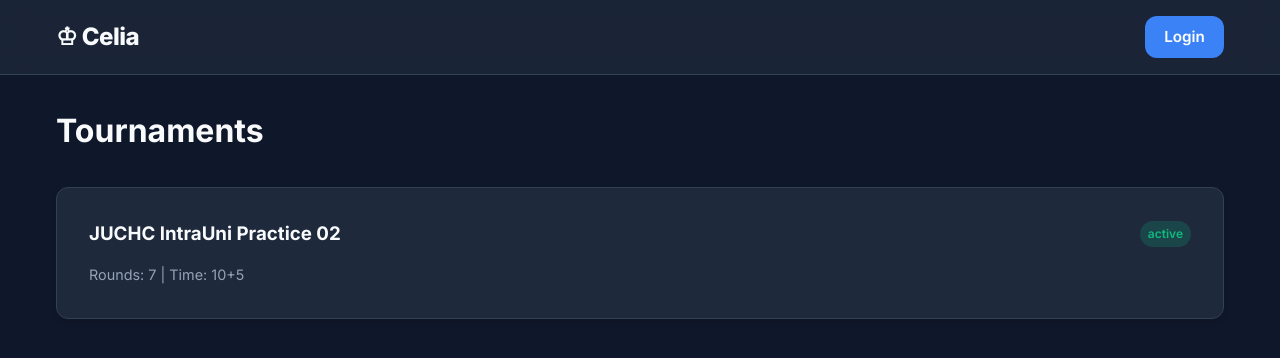
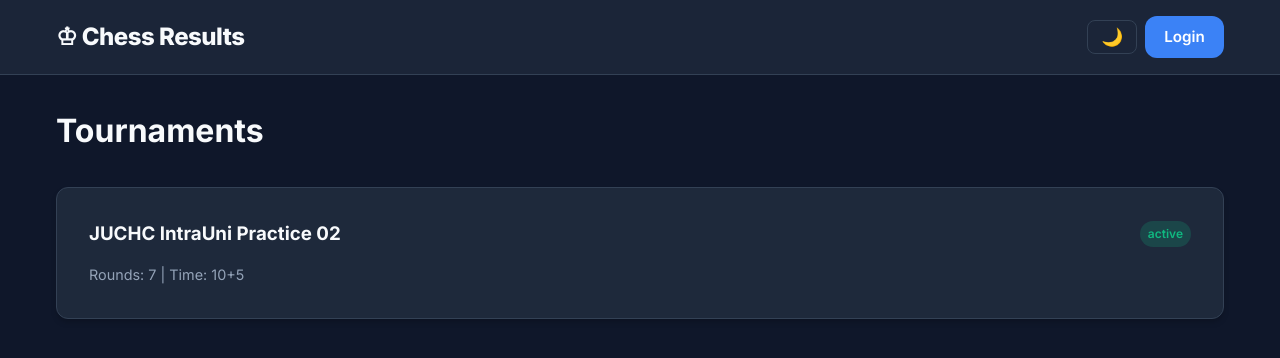
Before and after one commit to MDTHA-X/Chess-Results, a PHP site: page / in a window 1280 px wide. Shown: the top 358 px of the page. Run offline with PHP 8.4, Linux system fonts and the light colour scheme; data comes from the database, SQL or seed files in the repository.

Commit message:
Add dark/light mode toggle with persistence and sleek light theme styling

```diff
--- a/assets/app.js
+++ b/assets/app.js
@@ -1,6 +1,28 @@
 document.addEventListener('DOMContentLoaded', () => {
     const appRoot = document.getElementById('app-root');
     const logoutBtn = document.getElementById('logoutBtn');
+    const themeToggleBtn = document.getElementById('themeToggleBtn');
+    const themeIcon = document.getElementById('themeIcon');
+
+    function updateThemeIcon(theme) {
+        if (!themeIcon) return;
+        themeIcon.textContent = theme === 'light' ? '☀️' : '🌙';
+        if (themeToggleBtn) {
+            themeToggleBtn.setAttribute('title', theme === 'light' ? 'Switch to Dark Mode' : 'Switch to Light Mode');
+        }
+    }
+
+    const currentTheme = document.documentElement.getAttribute('data-theme') || 'dark';
+    updateThemeIcon(currentTheme);
+
+    if (themeToggleBtn) {
+        themeToggleBtn.addEventListener('click', () => {
+            const nextTheme = document.documentElement.getAttribute('data-theme') === 'light' ? 'dark' : 'light';
+            document.documentElement.setAttribute('data-theme', nextTheme);
+            localStorage.setItem('theme', nextTheme);
+            updateThemeIcon(nextTheme);
+        });
+    }
 
     if (logoutBtn) {
         logoutBtn.addEventListener('click', async () => {
--- a/assets/style.css
+++ b/assets/style.css
@@ -1,4 +1,4 @@
-:root {
+:root, [data-theme="dark"] {
     --bg-color: #0f172a;
     --bg-card: #1e293b;
     --bg-card-hover: #334155;
@@ -12,6 +12,30 @@
     --warning: #f59e0b;
     --font-family: 'Inter', sans-serif;
     --radius: 12px;
+    --nav-bg: rgba(30, 41, 59, 0.85);
+    --input-bg: #0f172a;
+    --tr-hover: rgba(255, 255, 255, 0.03);
+    --card-shadow: 0 4px 6px -1px rgba(0, 0, 0, 0.2);
+}
+
+[data-theme="light"] {
+    --bg-color: #f8fafc;
+    --bg-card: #ffffff;
+    --bg-card-hover: #f1f5f9;
+    --text-main: #0f172a;
+    --text-muted: #64748b;
+    --primary: #2563eb;
+    --primary-hover: #1d4ed8;
+    --border: #e2e8f0;
+    --danger: #ef4444;
+    --success: #10b981;
+    --warning: #f59e0b;
+    --font-family: 'Inter', sans-serif;
+    --radius: 12px;
+    --nav-bg: rgba(255, 255, 255, 0.85);
+    --input-bg: #ffffff;
+    --tr-hover: rgba(0, 0, 0, 0.02);
+    --card-shadow: 0 4px 15px -1px rgba(0, 0, 0, 0.06);
 }
 
 * {
@@ -26,6 +50,7 @@ body {
     font-family: var(--font-family);
     line-height: 1.5;
     -webkit-font-smoothing: antialiased;
+    transition: background-color 0.25s ease, color 0.25s ease;
 }
 
 a { color: var(--primary); text-decoration: none; transition: color 0.2s; }
@@ -39,12 +64,13 @@ a:hover { color: var(--primary-hover); }
 
 /* Navbar */
 .navbar {
-    background: rgba(30, 41, 59, 0.8);
+    background: var(--nav-bg);
     backdrop-filter: blur(10px);
     border-bottom: 1px solid var(--border);
     position: sticky;
     top: 0;
     z-index: 100;
+    transition: background-color 0.25s ease, border-color 0.25s ease;
 }
 
 .nav-container {
@@ -105,12 +131,12 @@ a:hover { color: var(--primary-hover); }
 .form-control {
     width: 100%;
     padding: 0.75rem 1rem;
-    background: var(--bg-color);
+    background: var(--input-bg);
     border: 1px solid var(--border);
     border-radius: 8px;
     color: var(--text-main);
     font-family: var(--font-family);
-    transition: border-color 0.2s;
+    transition: border-color 0.2s, background-color 0.25s, color 0.25s;
 }
 .form-control:focus { outline: none; border-color: var(--primary); }
 
@@ -120,7 +146,8 @@ a:hover { color: var(--primary-hover); }
     border-radius: var(--radius);
     padding: 2rem;
     border: 1px solid var(--border);
-    box-shadow: 0 4px 6px -1px rgba(0, 0, 0, 0.1);
+    box-shadow: var(--card-shadow);
+    transition: background-color 0.25s ease, border-color 0.25s ease, box-shadow 0.25s ease;
 }
 
 .grid { display: grid; gap: 1.5rem; }
@@ -138,7 +165,7 @@ a:hover { color: var(--primary-hover); }
 table { width: 100%; border-collapse: collapse; text-align: left; }
 th, td { padding: 1rem; border-bottom: 1px solid var(--border); }
 th { font-weight: 600; color: var(--text-muted); text-transform: uppercase; font-size: 0.8rem; letter-spacing: 0.05em; }
-tr:hover td { background: rgba(255,255,255,0.02); }
+tr:hover td { background: var(--tr-hover); }
 
 /* Utilities */
 .text-center { text-align: center; }
--- a/index.php
+++ b/index.php
@@ -6,17 +6,26 @@ session_start();
 <head>
     <meta charset="UTF-8">
     <meta name="viewport" content="width=device-width, initial-scale=1.0">
-    <title>Celia - Chess Tournament Manager</title>
+    <title>Chess Results - Tournament Manager</title>
     <link rel="preconnect" href="https://fonts.googleapis.com">
     <link rel="preconnect" href="https://fonts.gstatic.com" crossorigin>
     <link href="https://fonts.googleapis.com/css2?family=Inter:wght@400;500;600;700;800&display=swap" rel="stylesheet">
     <link rel="stylesheet" href="assets/style.css">
+    <script>
+        (function() {
+            const savedTheme = localStorage.getItem('theme') || 'dark';
+            document.documentElement.setAttribute('data-theme', savedTheme);
+        })();
+    </script>
 </head>
 <body>
     <nav class="navbar">
         <div class="nav-container">
-            <a href="#" class="brand">♔ Celia</a>
-            <div class="nav-links">
+            <a href="#" class="brand">♔ Chess Results</a>
+            <div class="nav-links flex items-center gap-2">
+                <button id="themeToggleBtn" class="btn btn-outline" title="Toggle Theme" style="padding: 0.45rem 0.8rem; font-size: 1.1rem; line-height: 1; border-radius: 8px;">
+                    <span id="themeIcon">🌙</span>
+                </button>
                 <?php if (isset($_SESSION['admin_id'])): ?>
                     <span class="user-badge">Admin: <?= htmlspecialchars($_SESSION['username']) ?></span>
                     <button id="logoutBtn" class="btn btn-outline">Logout</button>
```
